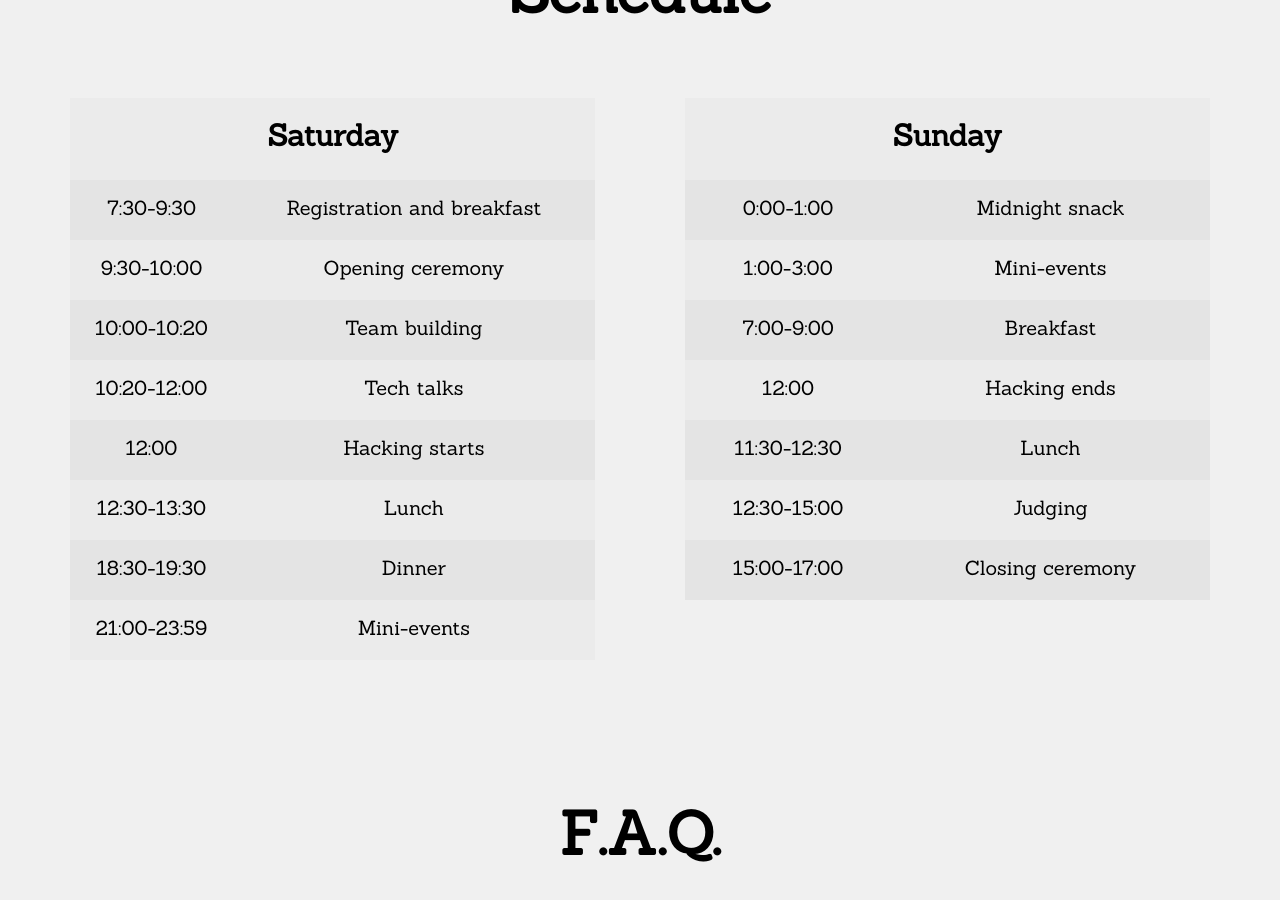
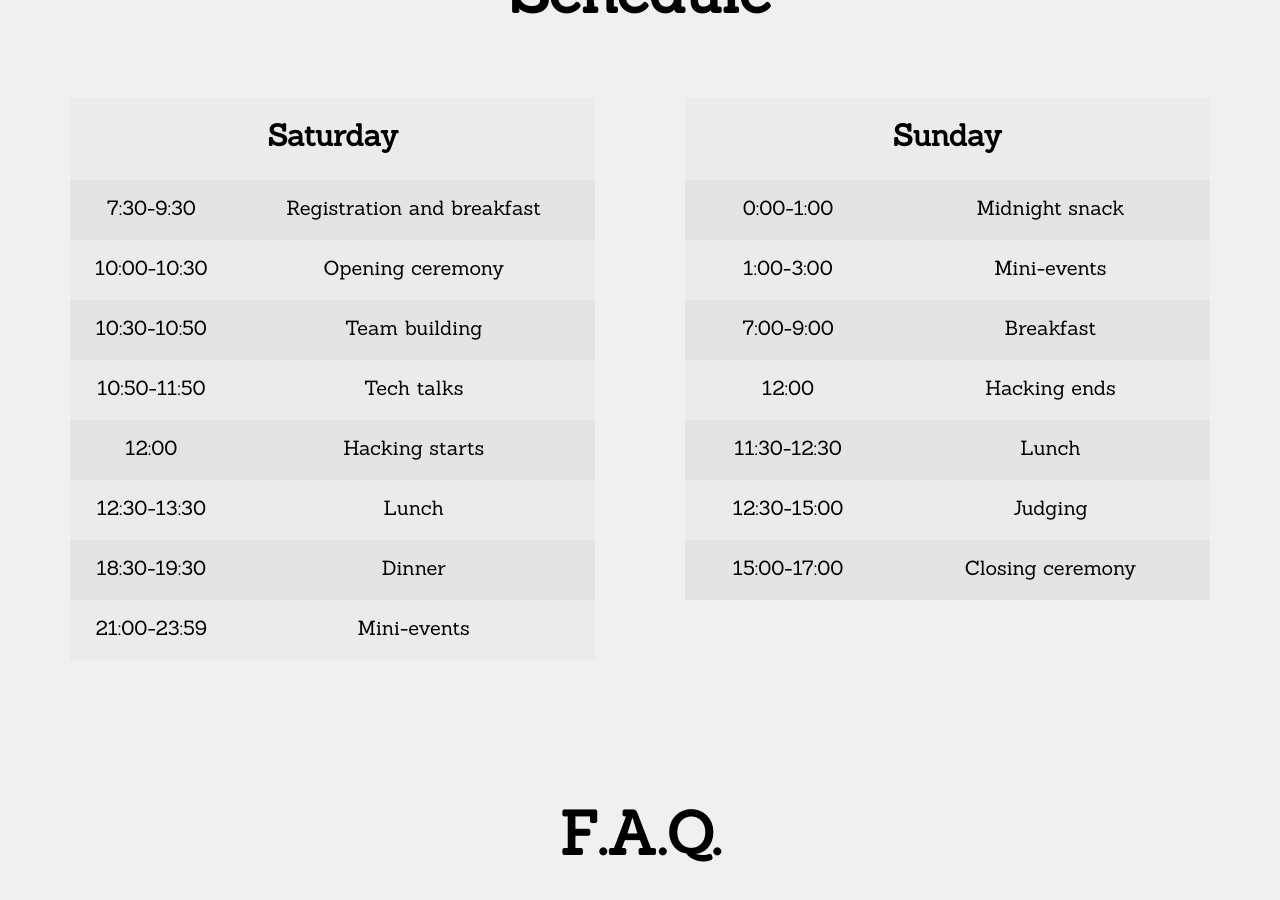
Before and after one commit to LauzHack/LauzHack.github.io, a Jekyll site: the page built from index.html, in a window 1280 px wide and 900 px high, scrolled down 1332 px. Built offline with Jekyll 4.4.1, drawn with Linux system fonts in a browser that asks for light colours.

Commit message:
Fix schedule

```diff
--- a/_data/schedule.yml
+++ b/_data/schedule.yml
@@ -3,9 +3,9 @@
 
 Saturday:
   '7:30-9:30': Registration and breakfast
-  '9:30-10:00': Opening ceremony
-  '10:00-10:20': Team building
-  '10:20-12:00': Tech talks
+  '10:00-10:30': Opening ceremony
+  '10:30-10:50': Team building
+  '10:50-11:50': Tech talks
   '12:00': Hacking starts
   '12:30-13:30': Lunch
   '18:30-19:30': Dinner
```
